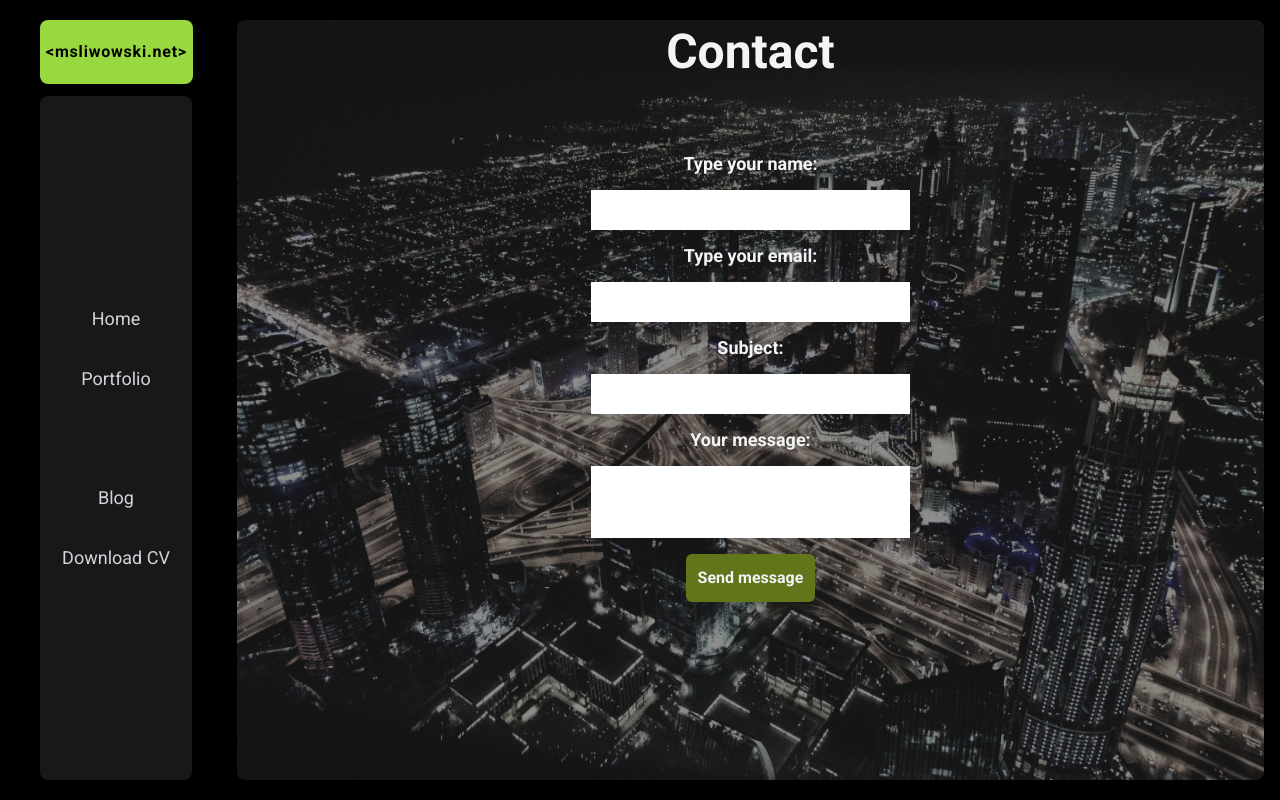
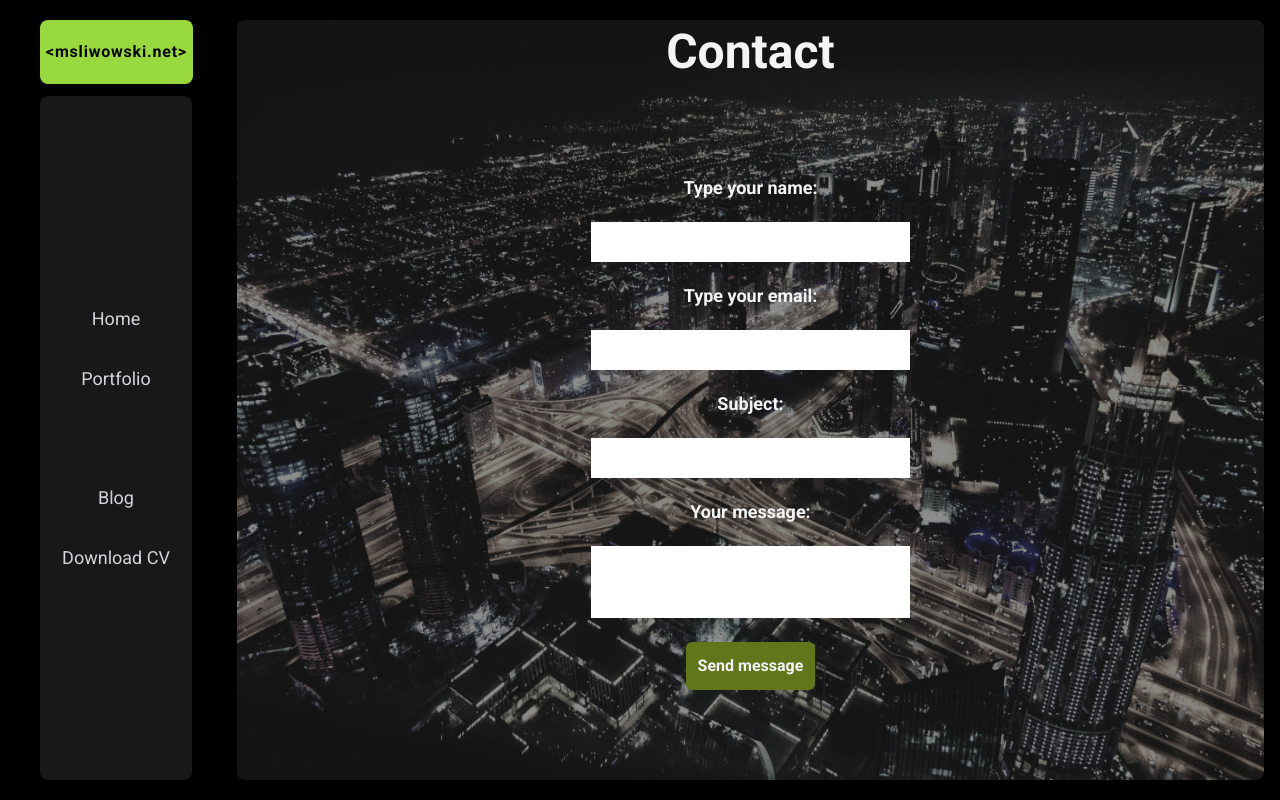
Before and after one commit to matej2314/my-portfolio, a React (Vite) app in the folder Frontend/: page /contact in a window 1280 px wide. Built offline with nearby package versions, Linux system fonts and the light colour scheme; no server answers; some icons are missing.

Commit message:
changes in pages components

```diff
--- a/Frontend/src/components/components-classes.js
+++ b/Frontend/src/components/components-classes.js
@@ -2,7 +2,7 @@
 export const compClasses = {
     contactForm: {
         formDiv: "w-full h-full text-gray-100 flex flex-col items-center rounded-md pt-2 pb-2 indirect:pb-16 md:pt-0 z-10",
-        contactForm: "w-full h-fit px-4 pt-2 indirect:px-3 md:w-1/3 flex flex-col items-center justify-between font-black ",
+        contactForm: "w-full h-fit px-4 pt-2 gap-8 indirect:px-3 md:w-1/3 md:gap-2 flex flex-col items-center justify-between font-black ",
         h2: "text-xl indirect:text-5xl indirect:mb-4",
         h3: "indirect:text-2xl text-lg text-lime-500",
         firstLabel: "py-1 indirect:text-lg indirect:mb-2 indirect:mt-3",
--- a/Frontend/src/pages/pages-classes.js
+++ b/Frontend/src/pages/pages-classes.js
@@ -4,7 +4,7 @@ export const pagesClasses = {
         contentWrapper: "w-[95vw] overflow-scroll no-scrollbar h-[88vh] bg-neutral-600/30 px-6 indirect:h-content md:mt-0 md:mr-9 flex md:flex-row md:justify-center md:items-start"
     },
     contactPage: {
-        pageWrapper: "w-full h-dvh overflow-scroll no-scrollbar flex flex-col rounded-lg items-center pt-5 gap-2 md:pt-5 md:pb-4 md:w-screen md:h-full md:overflow-hidden md:flex-row md:justify-around md:flex-nowrap z-0",
+        pageWrapper: "w-full h-[98vh] overflow-scroll no-scrollbar flex flex-col rounded-lg items-center pt-5 gap-2 md:pt-5 md:pb-4 md:w-screen md:h-full md:overflow-hidden md:flex-row md:justify-around md:flex-nowrap z-0",
         formWrapper: "relative w-full h-full indirect:overflow-scroll indirect:no-scrollbar mx-2 flex flex-row md:h-content md:justify-center md:rounded-lg bg-cover md:mr-4 bg-opacity-75 md:my- z-0 overflow-scroll no-scrollbar",
         img: "absolute z-0 left-0 top-0 w-full h-full bg-cover",
     },
```
